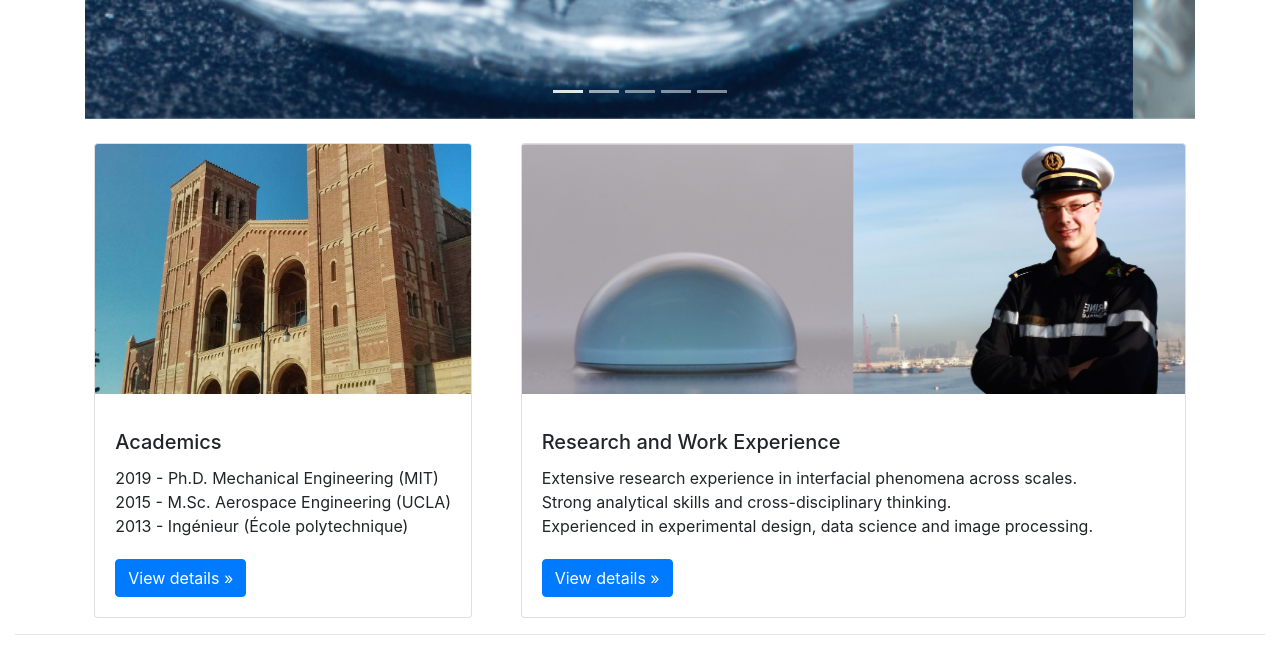
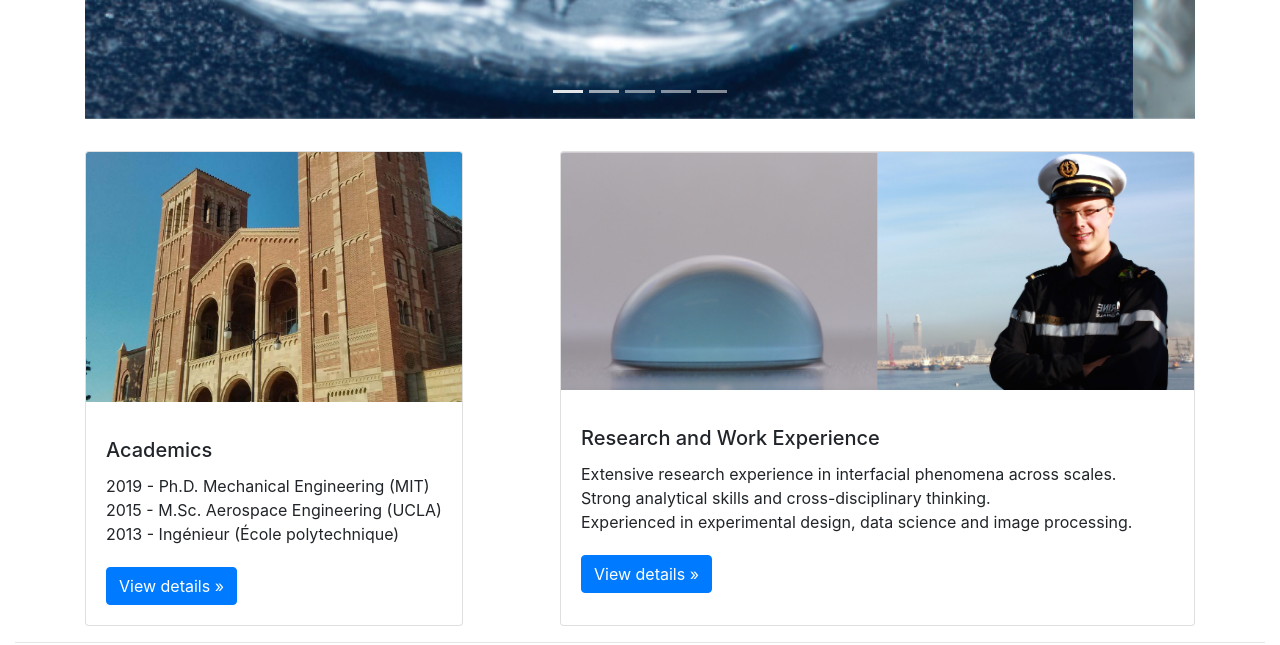
Before and after one commit to hlgirard/hlgirard.github.io, a plain HTML site: page index.html in a window 1280 px wide. Shown: the part 983-1628 px from the top of the page. Drawn offline with nearby package versions, Linux system fonts and the light colour scheme.

Commit message:
Fix card behavior on Chrome

```diff
--- a/index.html
+++ b/index.html
@@ -128,7 +128,8 @@
 
     <div class="container">
       <div class="row justify-content-around">
-          <div class="card w-35">
+          <div class="col-md-5 d-flex align-items-stretch">
+          <div class="card mt-2">
             <img src="images/RoyceHall.jpg" class="card-img-top thumb-card" alt="...">
             <div class="card-body">
               <h5 class="card-title">Academics</h5>
@@ -139,7 +140,9 @@
                 <a href="academics.html" class="btn btn-primary">View details &raquo;</a>
               </div>
             </div>
-            <div class="card w-65">
+          </div>
+          <div class="col-md-7 d-flex align-items-stretch">
+            <div class="card mt-2">
               <img src="images/experience.jpg" class="card-img-top thumb-card" alt="...">
               <div class="card-body">
                 <h5 class="card-title">Research and Work Experience</h5>
@@ -149,6 +152,7 @@
                   <a href="research.html" class="btn btn-primary">View details &raquo;</a>
                 </div>
               </div>
+            </div>
           </div>
         </div>
 
```
